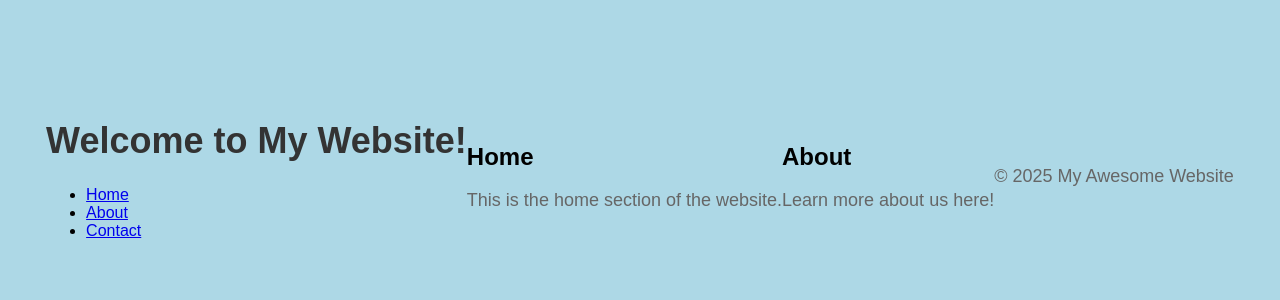
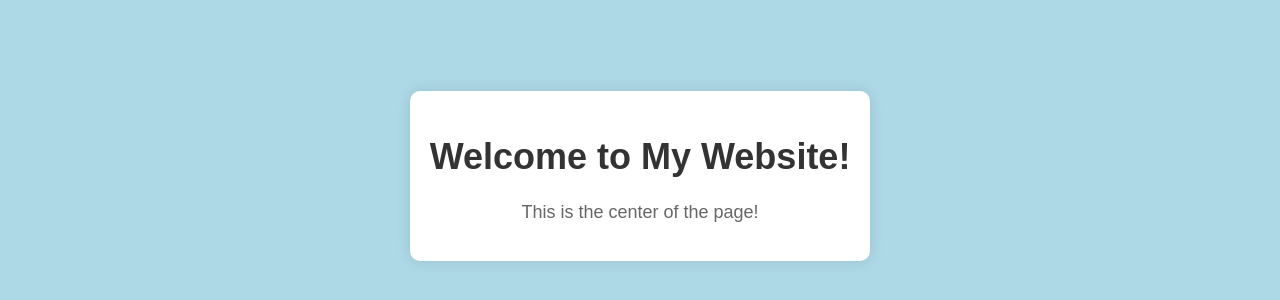
Before and after one commit to ihtamathi/clem-28, a plain HTML site: page index.html in a window 1280 px wide. Shown: the part 224-524 px from the top of the page. Drawn offline with Linux system fonts and the light colour scheme.

Commit message:
Updated index.html with center-aligned text and light blue background

```diff
--- a/index.html
+++ b/index.html
@@ -3,33 +3,13 @@
 <head>
     <meta charset="UTF-8">
     <meta name="viewport" content="width=device-width, initial-scale=1.0">
-    <title>My Awesome Website</title>
+    <title>Centered Website</title>
     <link rel="stylesheet" href="styles.css">
 </head>
 <body>
-    <header>
+    <div class="content">
         <h1>Welcome to My Website!</h1>
-        <nav>
-            <ul>
-                <li><a href="#home">Home</a></li>
-                <li><a href="#about">About</a></li>
-                <li><a href="#contact">Contact</a></li>
-            </ul>
-        </nav>
-    </header>
-
-    <section id="home">
-        <h2>Home</h2>
-        <p>This is the home section of the website.</p>
-    </section>
-
-    <section id="about">
-        <h2>About</h2>
-        <p>Learn more about us here!</p>
-    </section>
-
-    <footer>
-        <p>© 2025 My Awesome Website</p>
-    </footer>
+        <p>This is the center of the page!</p>
+    </div>
 </body>
 </html>
```
